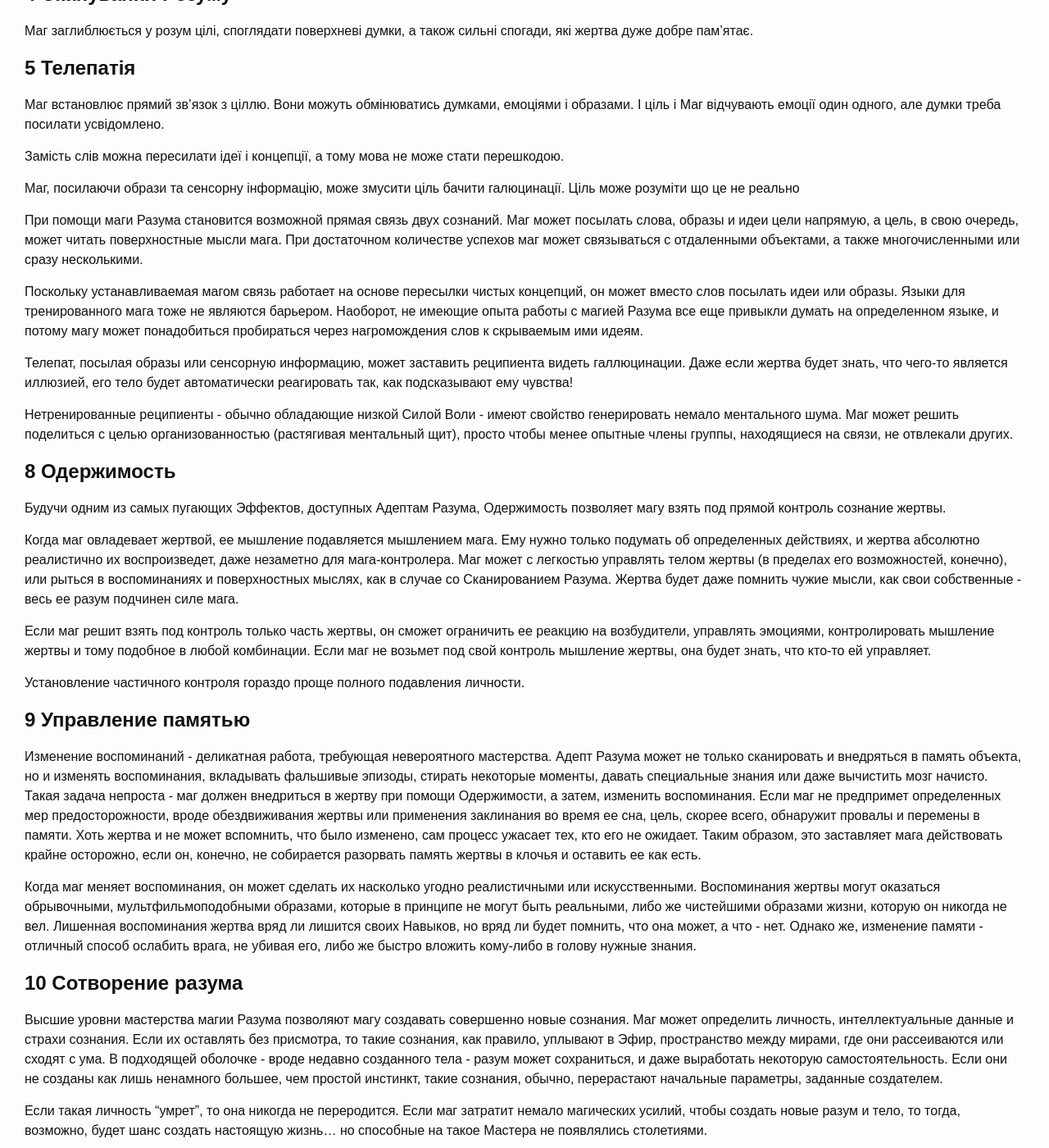
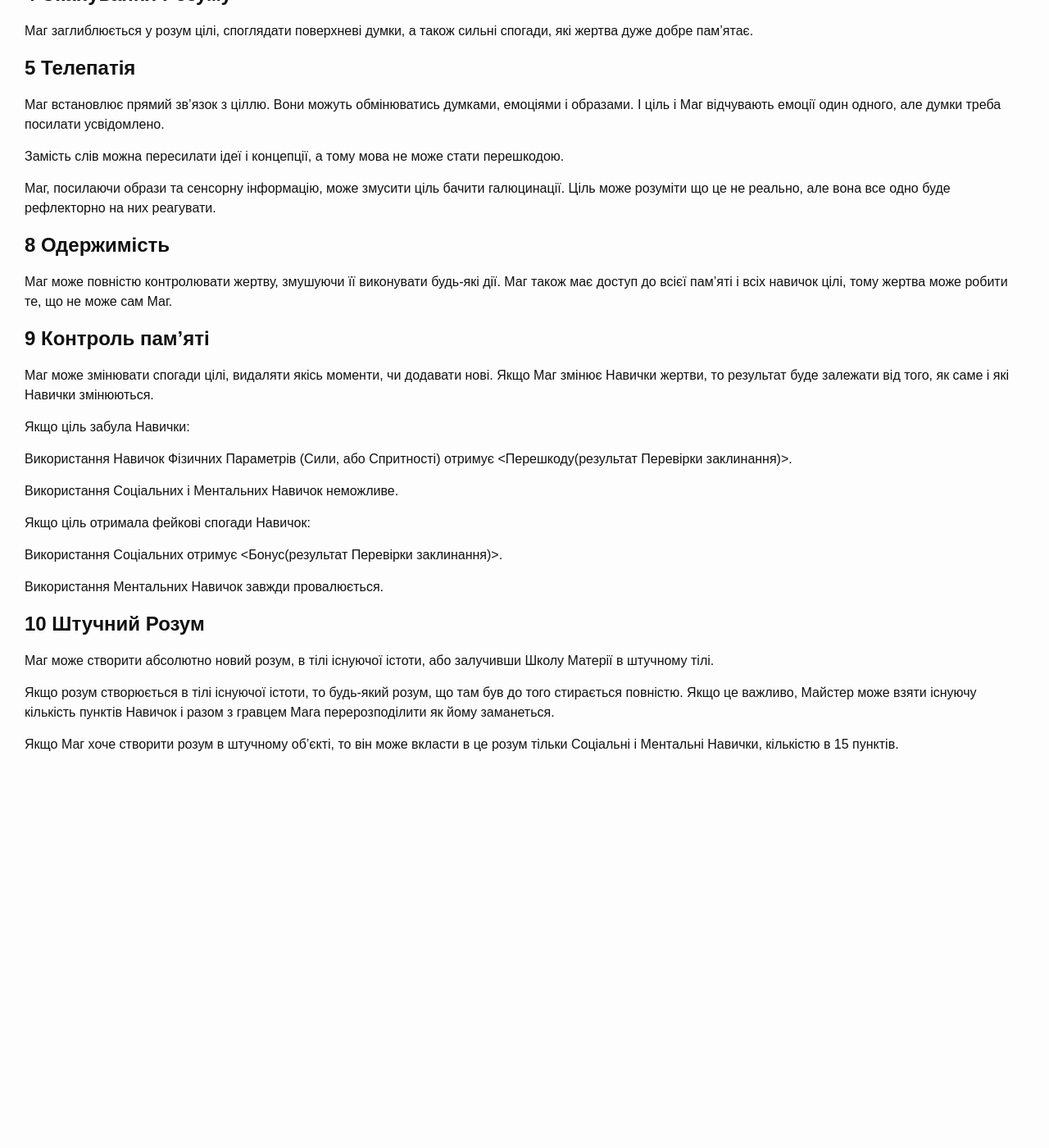
Before and after one commit to darkmind/ursa_doc, a Jekyll site: the page built from fantasy/common/spheres/mind.md, in a window 1280 px wide and 1400 px high, scrolled down 1886 px. Shown: the whole window at 82% size. Built offline with Jekyll 4.4.1, drawn with Linux system fonts in a browser that asks for light colours; nearby versions of some CDN libraries; after the commit the page ends 2851 px from its top, so only the background shows below that.

Commit message:
Add ua translation Mind

```diff
--- a/fantasy/common/spheres/mind.md
+++ b/fantasy/common/spheres/mind.md
@@ -131,34 +131,43 @@ $(function(){
 перешкодою.
 
 Маг, посилаючи образи та сенсорну інформацію, може змусити ціль бачити
-галюцинації. Ціль може розуміти що це не реально
+галюцинації. Ціль може розуміти що це не реально, але вона все одно буде
+рефлекторно на них реагувати.
 
-При помощи маги Разума становится возможной прямая связь двух сознаний. Маг может посылать слова, образы и идеи цели напрямую, а цель, в свою очередь, может читать поверхностные мысли мага. При достаточном количестве успехов маг может связываться с отдаленными объектами, а также многочисленными или сразу несколькими.
+## **8 Одержимість**
 
-Поскольку устанавливаемая магом связь работает на основе пересылки чистых концепций, он может вместо слов посылать идеи или образы. Языки для тренированного мага тоже не являются барьером. Наоборот, не имеющие опыта работы с магией Разума все еще привыкли думать на определенном языке, и потому магу может понадобиться пробираться через нагромождения слов к скрываемым ими идеям.
+Маг може повністю контролювати жертву, змушуючи її виконувати будь-які
+дії. Маг також має доступ до всієї пам'яті і всіх навичок цілі, тому
+жертва може робити те, що не може сам Маг.
 
-Телепат, посылая образы или сенсорную информацию, может заставить реципиента видеть галлюцинации. Даже если жертва будет знать, что чего-то является иллюзией, его тело будет автоматически реагировать так, как подсказывают ему чувства!
+## **9 Контроль пам'яті**
 
-Нетренированные реципиенты - обычно обладающие низкой Силой Воли - имеют свойство генерировать немало ментального шума. Маг может решить поделиться с целью организованностью (растягивая ментальный щит), просто чтобы менее опытные члены группы, находящиеся на связи, не отвлекали других.
+Маг може змінювати спогади цілі, видаляти якісь моменти, чи додавати нові.
+Якщо Маг змінює Навички жертви, то результат буде залежати від того, як
+саме і які Навички змінюються.
 
-## **8 Одержимость**
+Якщо ціль забула Навички:
 
-Будучи одним из самых пугающих Эффектов, доступных Адептам Разума, Одержимость позволяет магу взять под прямой контроль сознание жертвы.
+Використання Навичок Фізичних Параметрів (Сили, або Спритності)
+отримує <Перешкоду(результат Перевірки заклинання)>.
 
-Когда маг овладевает жертвой, ее мышление подавляется мышлением мага. Ему нужно только подумать об определенных действиях, и жертва абсолютно реалистично их воспроизведет, даже незаметно для мага-контролера. Маг может с легкостью управлять телом жертвы (в пределах его возможностей, конечно), или рыться в воспоминаниях и поверхностных мыслях, как в случае со Сканированием Разума. Жертва будет даже помнить чужие мысли, как свои собственные - весь ее разум подчинен силе мага.
+Використання Соціальних і Ментальних Навичок неможливе.
 
-Если маг решит взять под контроль только часть жертвы, он сможет ограничить ее реакцию на возбудители, управлять эмоциями, контролировать мышление жертвы и тому подобное в любой комбинации. Если маг не возьмет под свой контроль мышление жертвы, она будет знать, что кто-то ей управляет.
+Якщо ціль отримала фейкові спогади Навичок:
 
-Установление частичного контроля гораздо проще полного подавления личности.
+Використання Соціальних отримує <Бонус(результат Перевірки заклинання)>.
 
-## **9 Управление памятью**
+Використання Ментальних Навичок завжди провалюється.
 
-Изменение воспоминаний - деликатная работа, требующая невероятного мастерства. Адепт Разума может не только сканировать и внедряться в память объекта, но и изменять воспоминания, вкладывать фальшивые эпизоды, стирать некоторые моменты, давать специальные знания или даже вычистить мозг начисто. Такая задача непроста - маг должен внедриться в жертву при помощи Одержимости, а затем, изменить воспоминания. Если маг не предпримет определенных мер предосторожности, вроде обездвиживания жертвы или применения заклинания во время ее сна, цель, скорее всего, обнаружит провалы и перемены в памяти. Хоть жертва и не может вспомнить, что было изменено, сам процесс ужасает тех, кто его не ожидает. Таким образом, это заставляет мага действовать крайне осторожно, если он, конечно, не собирается разорвать память жертвы в клочья и оставить ее как есть.
+## **10 Штучний Розум**
 
-Когда маг меняет воспоминания, он может сделать их насколько угодно реалистичными или искусственными. Воспоминания жертвы могут оказаться обрывочными, мультфильмоподобными образами, которые в принципе не могут быть реальными, либо же чистейшими образами жизни, которую он никогда не вел. Лишенная воспоминания жертва вряд ли лишится своих Навыков, но вряд ли будет помнить, что она может, а что - нет. Однако же, изменение памяти - отличный способ ослабить врага, не убивая его, либо же быстро вложить кому-либо в голову нужные знания.
+Маг може створити абсолютно новий розум, в тілі існуючої істоти, або
+залучивши Школу Матерії в штучному тілі.
 
-## **10 Сотворение разума**
+Якщо розум створюється в тілі існуючої істоти, то будь-який розум, що
+там був до того стирається повністю. Якщо це важливо, Майстер може взяти
+існуючу кількість пунктів Навичок і разом з гравцем Мага перерозподілити
+як йому заманеться.
 
-Высшие уровни мастерства магии Разума позволяют магу создавать совершенно новые сознания. Маг может определить личность, интеллектуальные данные и страхи сознания. Если их оставлять без присмотра, то такие сознания, как правило, уплывают в Эфир, пространство между мирами, где они рассеиваются или сходят с ума. В подходящей оболочке - вроде недавно созданного тела - разум может сохраниться, и даже выработать некоторую самостоятельность. Если они не созданы как лишь ненамного большее, чем простой инстинкт, такие сознания, обычно, перерастают начальные параметры, заданные создателем.
-
-Если такая личность "умрет", то она никогда не переродится. Если маг затратит немало магических усилий, чтобы создать новые разум и тело, то тогда, возможно, будет шанс создать настоящую жизнь... но способные на такое Мастера не появлялись столетиями.
+Якщо Маг хоче створити розум в штучному об'єкті, то він може вкласти в
+це розум тільки Соціальні і Ментальні Навички, кількістю в 15 пунктів.
```
Also changed, not shown: other parts of fantasy/common/spheres/mind.md (+2 -2 lines).
